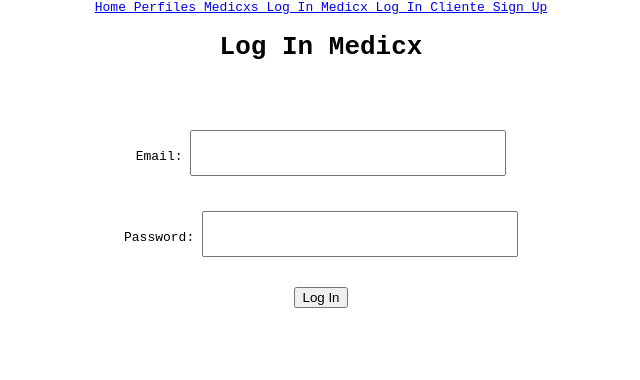
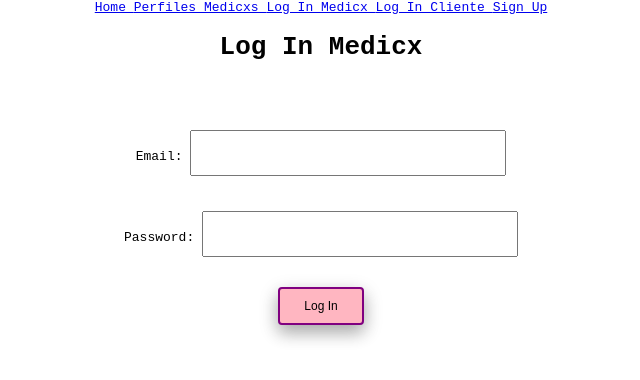
Before and after one commit to rid3/vaq-app-client, a React (Create React App) app: page /login/medicx in a window 1280 px wide. Shown: the top 380 px of the page, without its empty margins (319-959 px from the left). Built offline with nearby package versions, Linux system fonts and the light colour scheme; no server answers.

Commit message:
miercoles por la tarde, va queriendo

```diff
--- a/src/App.css
+++ b/src/App.css
@@ -1,3 +1,12 @@
+body {
+  margin:0px;
+  display:flex;
+  justify-content:center;
+  min-width: 100vw;
+  min-height: 100vh;
+  background-image: "../public/fondo.jpg";
+}
+
 .App {
   display:flex;
   justify-content: center;
@@ -18,3 +27,13 @@ p {
   margin: 10px;
   font-size: 18px;
 }
+
+button {
+font-size: 12px;
+padding: 10px 24px;
+border-radius: 4px;
+background-color: lightpink;
+color:black;
+border: 2px solid purple;
+box-shadow: 0 8px 16px rgba(0,0,0,0.2), 0 6px 20px 0 rgba(0,0,0,0.19)
+}
--- a/src/App.js
+++ b/src/App.js
@@ -34,7 +34,7 @@ function App() {
   const [ isLoggedIn, setIsLoggedIn ] = useState (false)
 
 
-  const [ isUserRole, setUserRole ] = useState(null)
+  // const [ isUserRole, setUserRole ] = useState(null)
   const [ isCliente, setIsCliente ] = useState(false)
   const [ isMedicx, setIsMedicx ] = useState(false)
   const [ userId, setUserId] = useState(null)
@@ -52,7 +52,7 @@ function App() {
      const response = await verifyService()
       setIsLoggedIn(true)
       setUserId(response.data.userId)
-      setUserRole(response.data.userRole)
+      // setUserRole(response.data.userRole)
 
       if (response.data.userRole === "cliente") {
         setIsCliente(true)
@@ -61,6 +61,9 @@ function App() {
       }
     } catch (err) {
       setIsLoggedIn(false)
+      setIsMedicx(false)
+      setIsCliente(false)
+      setUserId(null)
     }
   }
 
@@ -82,14 +85,14 @@ function App() {
     <Route path="/perfilesmed" element = { <PerfilesMed /> } />
     <Route path="/:id/details" element = { <Details isCliente={isCliente} setIsCliente={setIsCliente}/> } />
 
-    <Route path="/login/medicx"  element = { <LoginMed setIsLoggedIn={setIsLoggedIn} isUserRole={isUserRole} verifyUser = {verifyUser} setIsMedicx={setIsMedicx} isMedicx={isMedicx}/> } />
-    <Route path="/login/cliente" element = { <LoginCli setIsLoggedIn={setIsLoggedIn} isUserRole={isUserRole} verifyUser = {verifyUser} setIsCliente={setIsCliente} /> } />
+    <Route path="/login/medicx"  element = { <LoginMed setIsLoggedIn={setIsLoggedIn} verifyUser = {verifyUser} setIsMedicx={setIsMedicx} /> } />
+    <Route path="/login/cliente" element = { <LoginCli setIsLoggedIn={setIsLoggedIn} verifyUser = {verifyUser} setIsCliente={setIsCliente} /> } />
 
     <Route path="/perfilmedicx" element = {<PerfilMedicx userId={userId} setIsMedicx={setIsMedicx} isMedicx={isMedicx}/> } />
-    <Route path="/perfilmedicx/edit/:id" element = { <EditarPerfilMed userId={userId} /> } />
+    <Route path="/perfilmedicx/edit/:id" element = { <EditarPerfilMed verifyUser={verifyUser} userId={userId} setIsLoggedIn={setIsLoggedIn} setIsMedicx={setIsMedicx} /> } />
 
     <Route path="/perfilcliente" element = {<PerfilCliente userId={userId} setIsCliente={setIsCliente} /> } />
-    <Route path="/perfilcliente/edit/:id" element = { <EditarPerfilCli userId={userId} /> }/>
+    <Route path="/perfilcliente/edit/:id" element = { <EditarPerfilCli userId={userId} setIsLoggedIn={setIsLoggedIn} setIsCliente={setIsCliente} /> }/>
 
     <Route path="/error"  element = { <Error/> } />
     <Route path="*"    element = { <NotFound/> } />
--- a/src/chat/Chat.jsx
+++ b/src/chat/Chat.jsx
@@ -30,6 +30,7 @@ function Chat() {
 
     socket.on("receive_message", (newMessage) => {
       setAllMessages(previousState => {
+        console.log(newMessage)
         const newState = [...previousState, newMessage]
         return newState
       })
--- a/src/pages.cliente/EditarPerfilCli.jsx
+++ b/src/pages.cliente/EditarPerfilCli.jsx
@@ -48,6 +48,9 @@ function EditarPerfilCli(props) {
   const handleOnClick = async () =>  {
     try {
       await deleteCuentaClienteService(id)
+      props.setIsLoggedIn(false)
+      props.setIsCliente(false)
+      localStorage.removeItem("authToken")
     } catch(err) {
       navigate("/error")
     }
--- a/src/pages.medicx/EditarPerfilMed.jsx
+++ b/src/pages.medicx/EditarPerfilMed.jsx
@@ -6,7 +6,7 @@ import { uploadImage } from '../services/cloudinary.services'
 
 
 
-function EditarPerfil() {
+function EditarPerfil(props) {
 
   //controlo la información que voy a manejar
   const [ nombreCompleto, setNombreCompleto ] = useState("")
@@ -33,7 +33,7 @@ function EditarPerfil() {
   const handleContacto = (e) => setContacto (e.target.value)
 
   //lidiar con imágenes
-  const handleImgCapacitacion = (e) => setImgCapacitacion (e.target.value)
+  // const handleImgCapacitacion = (e) => setImgCapacitacion (e.target.value)
   // const handleImgMed = (e) => setImgMed (e.target.value)
 
   const { id } = useParams()
@@ -93,13 +93,19 @@ function EditarPerfil() {
 // SALE LA TERCERA PRUEBITAAA----------------------------------------------
 
 
-const handleFileUpload = (e) => {
+const handleFileUpload = (e, type) => {
   const uploadData = new FormData ();
-  uploadData.append("imgMed", e.target.files[0])
+  uploadData.append("imagen", e.target.files[0])
 
   uploadImage(uploadData)
   .then ( response => {
-    setImgMed(response.fileUrl);
+    console.log(response.data)
+    if (type === "imgMed") {
+      setImgMed(response.data.fileUrl);
+    } else if ( type === "imgCapacitacion") {
+      setImgCapacitacion(response.data.fileUrl)
+    }
+    // condicionas el estado al que se agregará el image url dependiendo del parametro type
   })
   .catch (err => console.log("error uploading la img", err))
 
@@ -135,10 +141,13 @@ const handleFileUpload = (e) => {
   //   .catch(err=> console.log("error while uploading", err))
   // }
 
-
   const handleClick = async () => {
     try {
       await deleteCuentaService(id)
+      props.setIsLoggedIn(false)
+      props.setIsMedicx(false)
+      localStorage.removeItem("authToken")
+
       navigate("/")
     } catch(err){
       navigate("/error")
@@ -167,14 +176,17 @@ const handleFileUpload = (e) => {
           <br />
           <br />
 
-          <label htmlFor="imgCapacitacion">Img Credenciales Capacitación: </label>
-          <input type="file" name="imgCapacitacion" value = { imgCapacitacion } onChange = { handleImgCapacitacion }/>
+          <label htmlFor="imgCapacitacion">Credenciales Capacitación (formato "img" o "png"): </label>
+          <input type="file" name="imgCapacitacion"  onChange = { (e) => handleFileUpload(e, "imgCapacitacion") }/>
+
           <br />
           <br />
           <label htmlFor="imgMed">Img de Perfil: </label>
-          <input type="file" name="imgMed" value= {imgMed} onChange = { (e) => handleFileUpload(e) } />
+          <input type="file" name="imgMed" onChange = { (e) => handleFileUpload(e, "imgMed") } />
+          { imgMed && <img src={imgMed} alt="perfil" width={"100px"}/>}
           <br />
           <br />
+
 
           <label htmlFor="provincia">Provincia: </label>
           <input type="text" name="provincia" value={provincia} onChange = { handleProvincia } />
--- a/src/public.pages/Details.jsx
+++ b/src/public.pages/Details.jsx
@@ -48,12 +48,10 @@ function Details(props) {
 
   return (
     <div>
-
+    <img src={medicxDetails.imgMed} alt="foto" width={"50px"} />
     <h4>{medicxDetails.nombreCompleto}</h4>
-    <img src={medicxDetails.imgMed} alt="foto" />
     <p>Especializacion: {medicxDetails.especializacion}</p>
     <p>Capacitacion en género: {medicxDetails.capacitaciones}</p>
-    <p>Acreditación: {medicxDetails.imgCapacitaciones}</p>
     <p>Provincia: {medicxDetails.provincia}</p>
     <p>Ciudad: {medicxDetails.ciudad}</p>
     <p>Guardias en: {medicxDetails.centroDeSalud} <br />
@@ -62,7 +60,8 @@ function Details(props) {
     <p>Contacto: {medicxDetails.contacto}</p>
 
     { isCliente && <button onClick={ handleGuardar }  >Guardar Médicx</button> }
-
+    <p>Acreditación de capacitación:</p>
+    <img src={medicxDetails.imgCapacitaciones} alt="acreditación" width={"30px"} height={"30px"}/>
     </div>
 
 
--- a/src/public.pages/auth/LoginCli.jsx
+++ b/src/public.pages/auth/LoginCli.jsx
@@ -24,18 +24,20 @@ function Login(props) {
 
       //recibir el Token y guardarlo en localStorage
       localStorage.setItem ("authToken", authToken)
-      props.setIsLoggedIn(true)
 
       // props.setIsCliente(true)
-
-      const verifyUser = await verifyService()
-      if (verifyUser.data.userRole === "cliente") {
-       props.setIsCliente(true) // también se rompe en el perfil privado
-        navigate("/")
-      } else {
-        props.setIsCliente(false)
-        navigate("/")
-      }
+      await props.verifyUser()
+      // props.setIsLoggedIn(true)
+      // props.setIsCliente(true)
+      navigate("/")
+      // const verifyUser = await verifyService()
+      // if (verifyUser.data.userRole === "cliente") {
+      //  props.setIsCliente(true) // también se rompe en el perfil privado
+      //   navigate("/")
+      // } else {
+      //   props.setIsCliente(false)
+      //   navigate("/")
+      // }
 
     } catch(err){
       if(err?.response?.status === 400) {
--- a/src/public.pages/auth/LoginMed.jsx
+++ b/src/public.pages/auth/LoginMed.jsx
@@ -1,6 +1,6 @@
 import React, { useState } from 'react'
 import { useNavigate } from 'react-router-dom';
-import { loginMedicxService, verifyService } from '../../services/auth.services';
+import { loginMedicxService} from '../../services/auth.services';
 
 function Login(props) {
 
@@ -16,25 +16,16 @@ function Login(props) {
     const user = { email, password }
     try {
 
-      //conexión al server para hacer logIn
+
       const response = await loginMedicxService(user)
       const { authToken } = response.data
-      //console.log("authToken", authToken)
 
-      //recibir el Token y guardarlo en localStorage
       localStorage.setItem ("authToken", authToken)
-      props.setIsLoggedIn(true)
 
-      // props.setIsMedicx(true)
 
-      const verifyUser = await verifyService()
-      if (verifyUser.data.userRole === "medicx") {
-      // props.setIsMedicx(true) // si se lo agrego no me deja entrar a la página de perfil privado, me da el link en el nav pero nda mas
-        navigate("/")
-      } else {
-        props.setIsMedicx(false)
-        navigate("/")
-      }
+      await props.verifyUser()
+      navigate("/")
+
 
 
     } catch(err){
```
Also changed, not shown: public/fondo.jpg (added), public/vaqsq.png (added).
